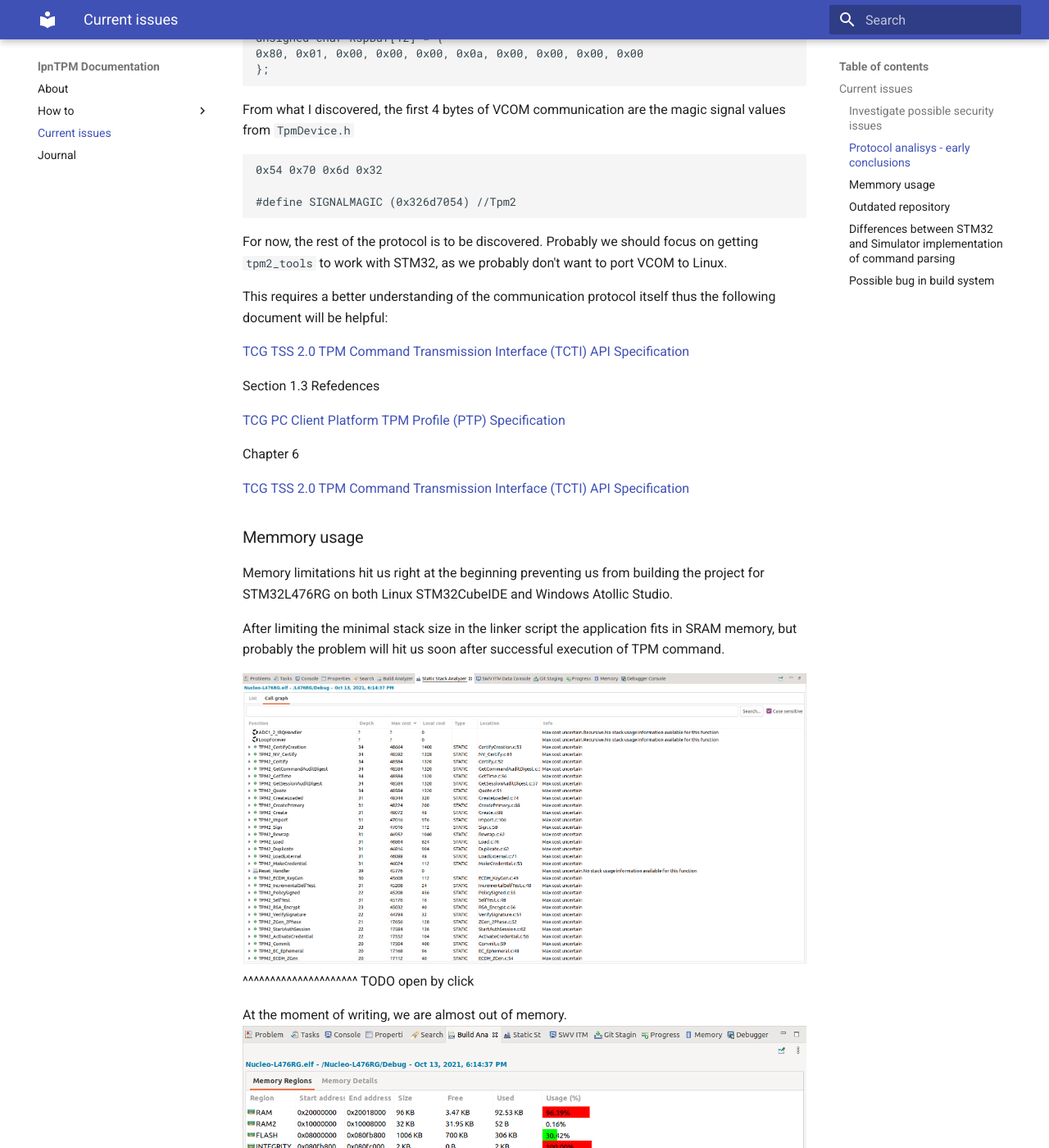
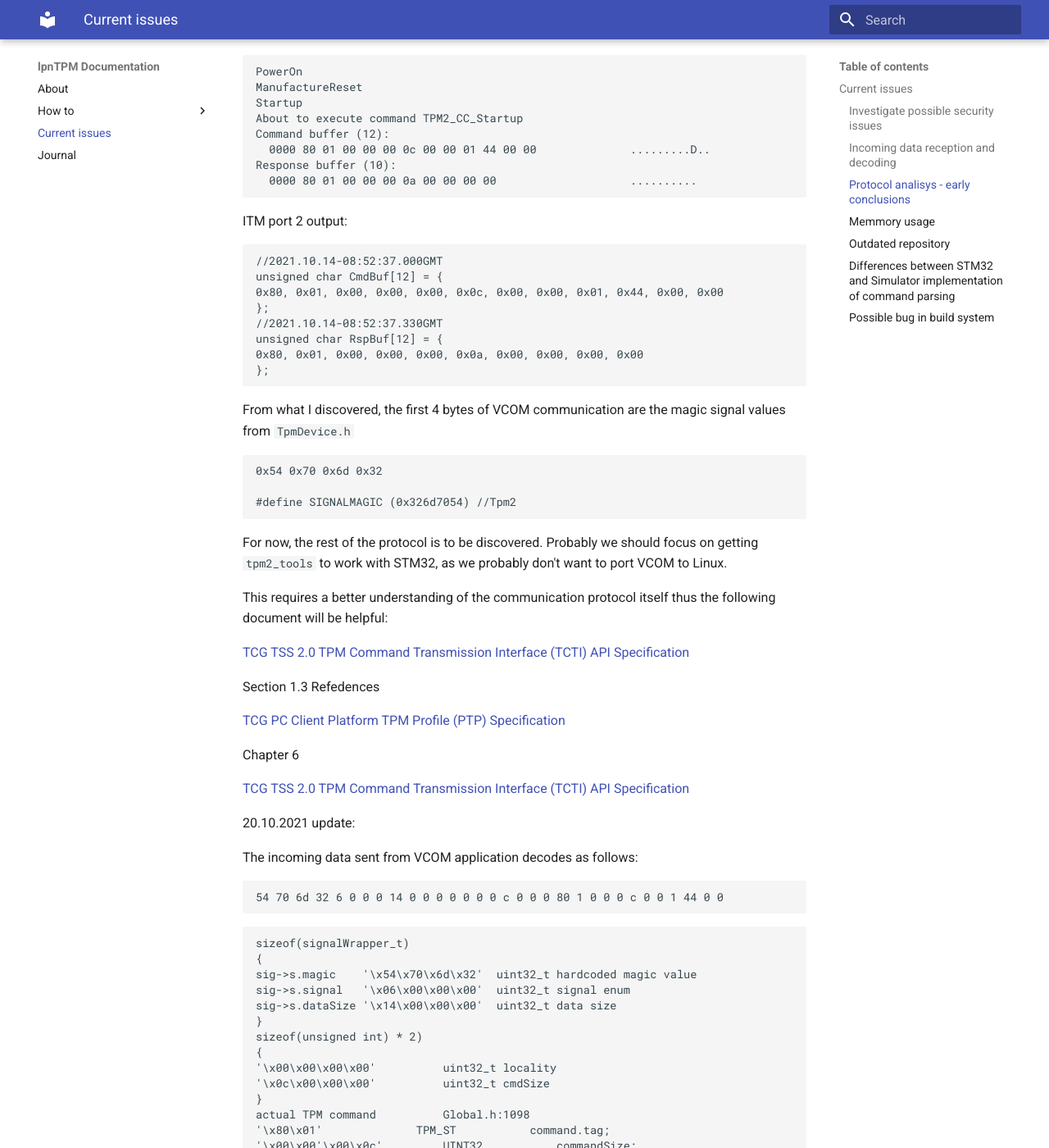
Before and after one commit to lpn-plant/lpntpm-docs, an MkDocs documentation site: the page built from docs/issues.md, in a window 1280 px wide and 1400 px high, scrolled down 2144 px. Shown: the whole window at 82% size. Built offline with MkDocs 1.6.1 and Material for MkDocs 9.7.7, drawn with Linux system fonts in a browser that asks for light colours; some of the changed text lies outside the part shown.

Commit message:
issues.md and journal.md updated

````diff
--- a/docs/issues.md
+++ b/docs/issues.md
@@ -8,6 +8,24 @@
 > the _plat__ APIs in NVMem.c are where i’ve seen the most mistakes.
 > If you are persisting data to external flash then you need confidentiality,
 > integrity, rollback-protection, and replay-protection.
+
+### Incoming data reception and decoding
+
+Data sent from VCOM application always get received as full command located in
+one incoming buffer. Parsing commands make use of this feature, letting the
+application execute only commands, that are received at once.
+```
+static int8_t CDC_Receive_FS(uint8_t* Buf, uint32_t *Len)
+{
+  /* USER CODE BEGIN 6 */
+    if(!TpmSignalEvent(Buf, Len))
+    {
+        return(USBD_FAIL);
+    }
+...
+}
+```
+
 
 ### Protocol analisys - early conclusions
 
@@ -95,9 +113,8 @@
   0000 80 01 00 00 00 0a 00 00 00 00                    ..........
 ```
 
+ITM port 2 output:
 ```
-ITM port 2
-
 //2021.10.14-08:52:37.000GMT
 unsigned char CmdBuf[12] = {
 0x80, 0x01, 0x00, 0x00, 0x00, 0x0c, 0x00, 0x00, 0x01, 0x44, 0x00, 0x00
@@ -133,6 +150,37 @@
 Chapter 6
 
 [TCG TSS 2.0 TPM Command Transmission Interface (TCTI) API Specification](https://trustedcomputinggroup.org/wp-content/uploads/TSS_TCTI_Version-1.0_Revision-05_Review_END030918.pdf)
+
+20.10.2021 update:
+
+The incoming data sent from VCOM application decodes as follows:
+
+```
+54 70 6d 32 6 0 0 0 14 0 0 0 0 0 0 0 c 0 0 0 80 1 0 0 0 c 0 0 1 44 0 0
+```
+
+```
+sizeof(signalWrapper_t)
+{
+sig->s.magic    '\x54\x70\x6d\x32'	uint32_t hardcoded magic value
+sig->s.signal   '\x06\x00\x00\x00'	uint32_t signal enum
+sig->s.dataSize '\x14\x00\x00\x00'	uint32_t data size
+}
+sizeof(unsigned int) * 2)
+{
+'\x00\x00\x00\x00'			uint32_t locality
+'\x0c\x00\x00\x00'			uint32_t cmdSize
+}
+actual TPM command			Global.h:1098
+'\x80\x01' 				TPM_ST           command.tag;
+'\x00\x00'\x00\x0c'			UINT32           commandSize;
+'\x00\x00\x01\x44'			TPM_CC           command.code
+'\x00\x00'
+```
+
+Probably all of those header values are redundant and should be decoded using
+unmarshal mechanism.
+
 
 ### Memmory usage
 Memory limitations hit us right at the beginning preventing us from building the
````
Also changed, not shown: docs/journal.md (+12 -0 lines).
